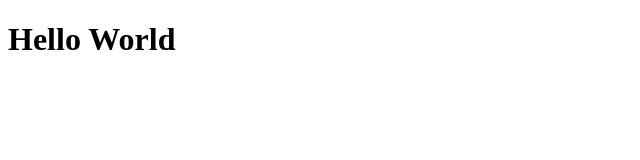
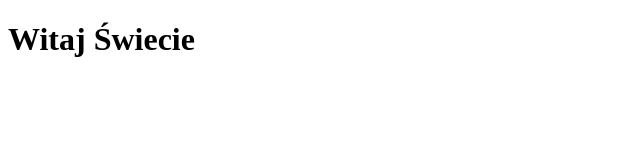
Before and after one commit to Doncard01/szkola, a plain HTML site: page index.html in a window 1280 px wide. Shown: the whole page, without its empty margins (0-640 px from the left). Drawn offline with Linux system fonts and the light colour scheme.

```diff
--- a/index.html
+++ b/index.html
@@ -7,6 +7,6 @@
     <title>Szkola</title>
 </head>
 <body>
-    <h1>Hello World</h1>
+    <h1>Witaj Świecie</h1>
 </body>
 </html>
```
Also changed, not shown: 1 other file.
